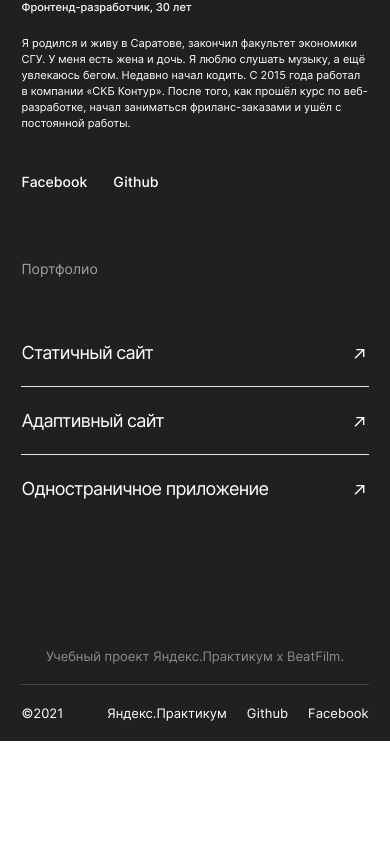
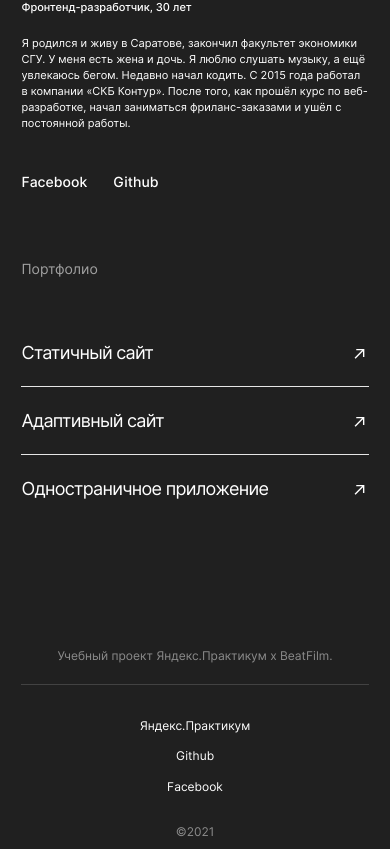
Before and after one commit to VeronaDracula/movies-explorer-frontend, a React (Create React App) app: page /profile in a window 390 px wide. Shown: the part 2631-3480 px from the top of the page. Before the commit the page ends 3372 px from the top, so only its background shows below. Built offline with nearby package versions, Linux system fonts and the light colour scheme.

Commit message:
footer 480

```diff
--- a/src/components/Footer/Footer.css
+++ b/src/components/Footer/Footer.css
@@ -8,6 +8,7 @@
     display: flex;
     flex-direction: column;
     align-items: center;
+    box-sizing: border-box;
 }
 
 .footer__title {
@@ -36,6 +37,7 @@
     font-size: 13px;
     line-height: 16px;
     color: #FFFFFF;
+    margin: 0;
 }
 
 .footer__list {
@@ -67,3 +69,48 @@
         padding-top: 79px;
     }
 }
+
+@media screen and (max-width: 480px) {
+    .footer {
+        min-height: 270px;
+    }
+
+    .footer__title {
+        font-size: 12px;
+        line-height: 15px;
+        margin: 0 0 21px 0;
+    }
+
+    .footer__content {
+        display: flex;
+        flex-direction: column;
+    }
+
+    .footer__date {
+        font-size: 12px;
+        line-height: 15px;
+        color: #8B8B8B;
+        order: 1;
+        padding-bottom: 10px;
+    }
+
+    .footer__list {
+        flex-direction: column;
+        align-items: center;
+        order: 0;
+        margin: 30px 0 30px 0;
+    }
+
+    .footer__list-item {
+        margin: 0 0 12px 0;
+    }
+
+    .footer__list-item:last-child {
+        margin-bottom: 0;
+    }
+
+    .footer__list-link {
+        font-size: 12px;
+        line-height: 15px;
+    }
+}
```
